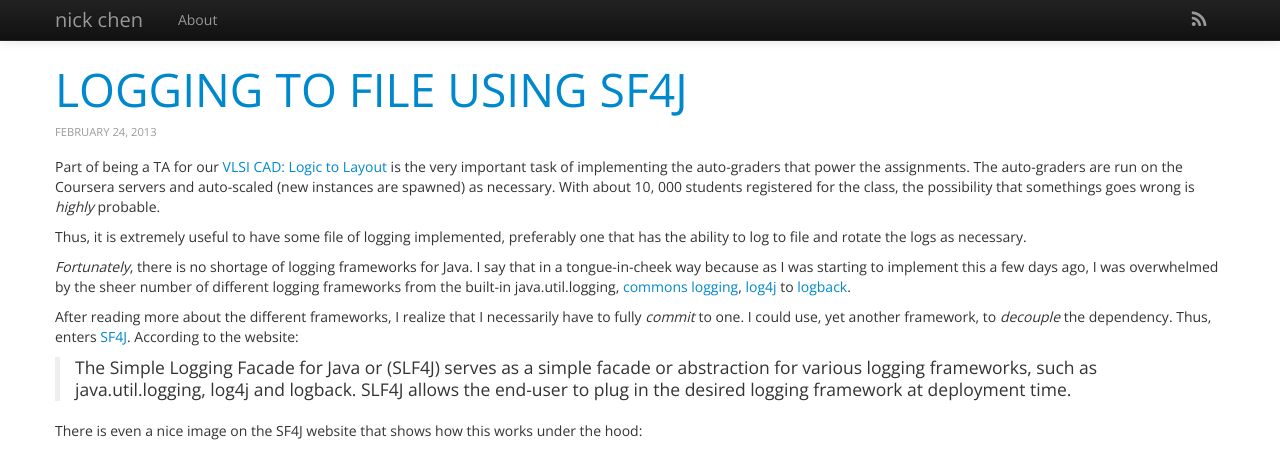
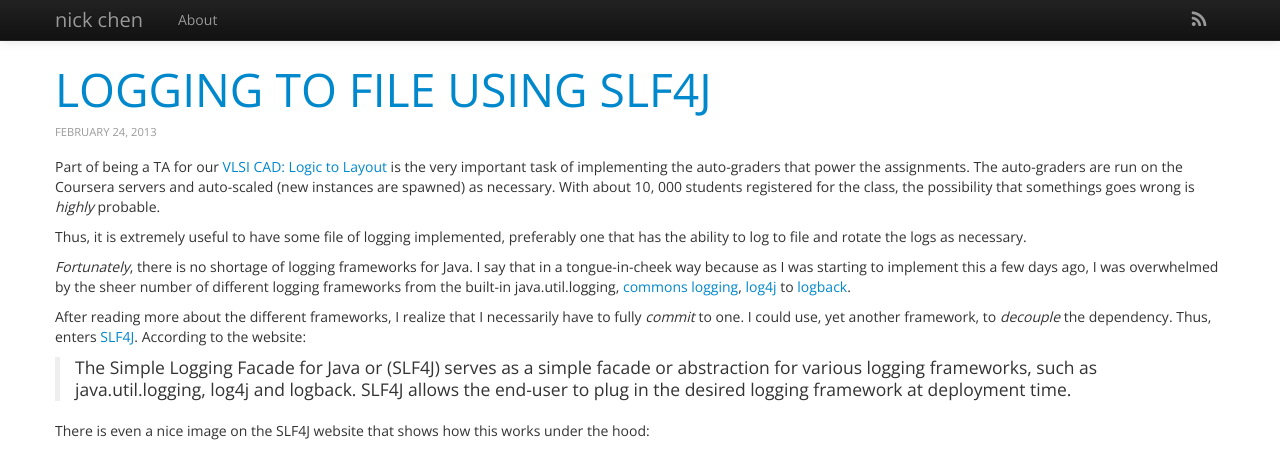
Before and after one commit to vazexqi/vazexqi.github.com, a Jekyll site: the page built from _posts/2013-02-24-groovy-slf4j.md, in a window 1280 px wide and 900 px high, cut to the strip 0-452 px from the top of the window. Built offline with Jekyll 4.4.1, drawn with Linux system fonts in a browser that asks for light colours; Markdown is read by kramdown in place of the engine named in the settings; comment, search, counter and statistics services are not loaded.

Commit message:
slf4j *not* sfl4j

```diff
--- a/_posts/2013-02-24-groovy-sfl4j.md
+++ b/_posts/2013-02-24-groovy-slf4j.md
@@ -1,6 +1,6 @@
 ---
 layout: post
-title: "Logging to file using SF4J"
+title: "Logging to file using SLF4J"
 category: posts
 ---
 
@@ -25,7 +25,7 @@ logging](http://commons.apache.org/logging/),
 
 After reading more about the different frameworks, I realize that I necessarily
 have to fully _commit_ to one. I could use, yet another framework, to _decouple_
-the dependency. Thus, enters [SF4J](http://www.slf4j.org/manual.html).
+the dependency. Thus, enters [SLF4J](http://www.slf4j.org/manual.html).
 According to the website:
 
 > The Simple Logging Facade for Java or (SLF4J) serves as a simple facade or
@@ -33,7 +33,7 @@ According to the website:
 > logback. SLF4J allows the end-user to plug in the desired logging framework at
 > deployment time.
 
-There is even a nice image on the SF4J website that shows how this works under
+There is even a nice image on the SLF4J website that shows how this works under
 the hood:
 
 <div class="media">
```
